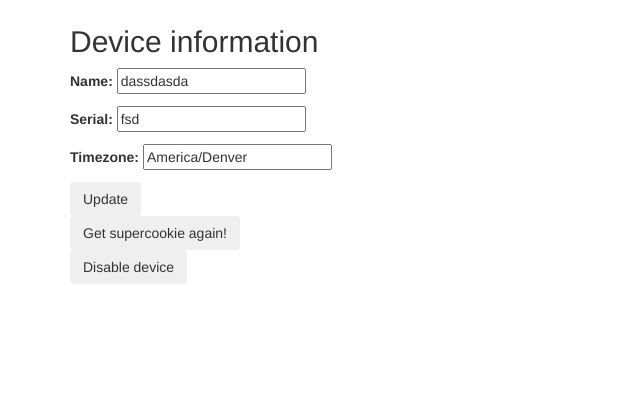
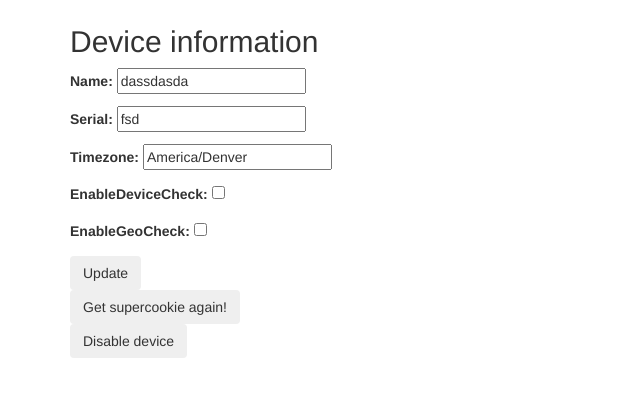
Before and after one commit to baalkor/timetracking, a Django app: page /devices/20/ in a window 1280 px wide. Shown: the part 51-448 px from the top of the page, without its empty margins (0-640 px from the left). Run offline with Django 3.2, Linux system fonts and the light colour scheme; data comes from the database, SQL or seed files in the repository; some libraries are stand-ins or nearby versions.

Commit message:
fsdfsdfsd

```diff
--- a/opconsole/models/devices.py
+++ b/opconsole/models/devices.py
@@ -32,7 +32,8 @@ class Device(models.Model):
     devType = models.CharField(max_length=1, choices=E_STATUS, default=0)
     tempCode = models.CharField(max_length=7, choices=E_STATUS)
     zones = models.ManyToManyField(Zones)
-
+    enableGeoCheck = models.BooleanField(default=True)
+    enableDeviceCheck = models.BooleanField(default=True)
     def save(self, *args, **kwargs):
         if self.status == 2:
             sltFormat = "%Y%d%m%H%M%S"
--- a/opconsole/models/employes.py
+++ b/opconsole/models/employes.py
@@ -13,6 +13,3 @@ class Employes(models.Model):
 
 
     enable = models.BooleanField(default=True)
-
-    enableGeoCheck = models.BooleanField(default=True)
-    enableDeviceCheck = models.BooleanField(default=True)
--- a/opconsole/views/devicesView.py
+++ b/opconsole/views/devicesView.py
@@ -26,7 +26,7 @@ class DeviceDetail(UpdateView):
     template_name = "opconsole_device_details.html"
     model = Device
     success_url = "/devices/"
-    fields = ['name','serial',  'timezone' ]
+    fields = ['name','serial',  'timezone', 'enableDeviceCheck' , 'enableGeoCheck' ]
 
 @method_decorator(permission_required('opconsole.add_employes', raise_exception=True), name='dispatch')
 class NewDeviceView(TemplateView):
--- a/opconsole/views/userView.py
+++ b/opconsole/views/userView.py
@@ -13,7 +13,7 @@ from django.contrib.auth.models import Group
 class DetailUserView(UpdateView):
     template_name = "opconsole_user_info.html"
     model = Employes
-    fields = [ 'address', 'zip_code', 'city', 'country', 'enableDeviceCheck' , 'enableGeoCheck']
+    fields = [ 'address', 'zip_code', 'city', 'country' ]
     success_url = '/user/'
 
 
--- a/restgwy/controllers/timestamp.py
+++ b/restgwy/controllers/timestamp.py
@@ -28,10 +28,10 @@ class TimestampReciever(APIView):
 
 
     def doDeviceCheck(self, device):
-        return device.owner.enableDeviceCheck
+        return device.enableDeviceCheck
 
     def doGeolocCheck(self, device):
-        return device.owner.enableGeoCheck
+        return device.enableGeoCheck
 
     def InspectTimestamp(self, device,timestamp, **kwargs):
 
```
Also changed, not shown: opconsole/static/templates/opconsole_login.html (+6 -2 lines), db.sqlite3, opconsole/migrations/0028_auto_20170505_1453.py (added).
